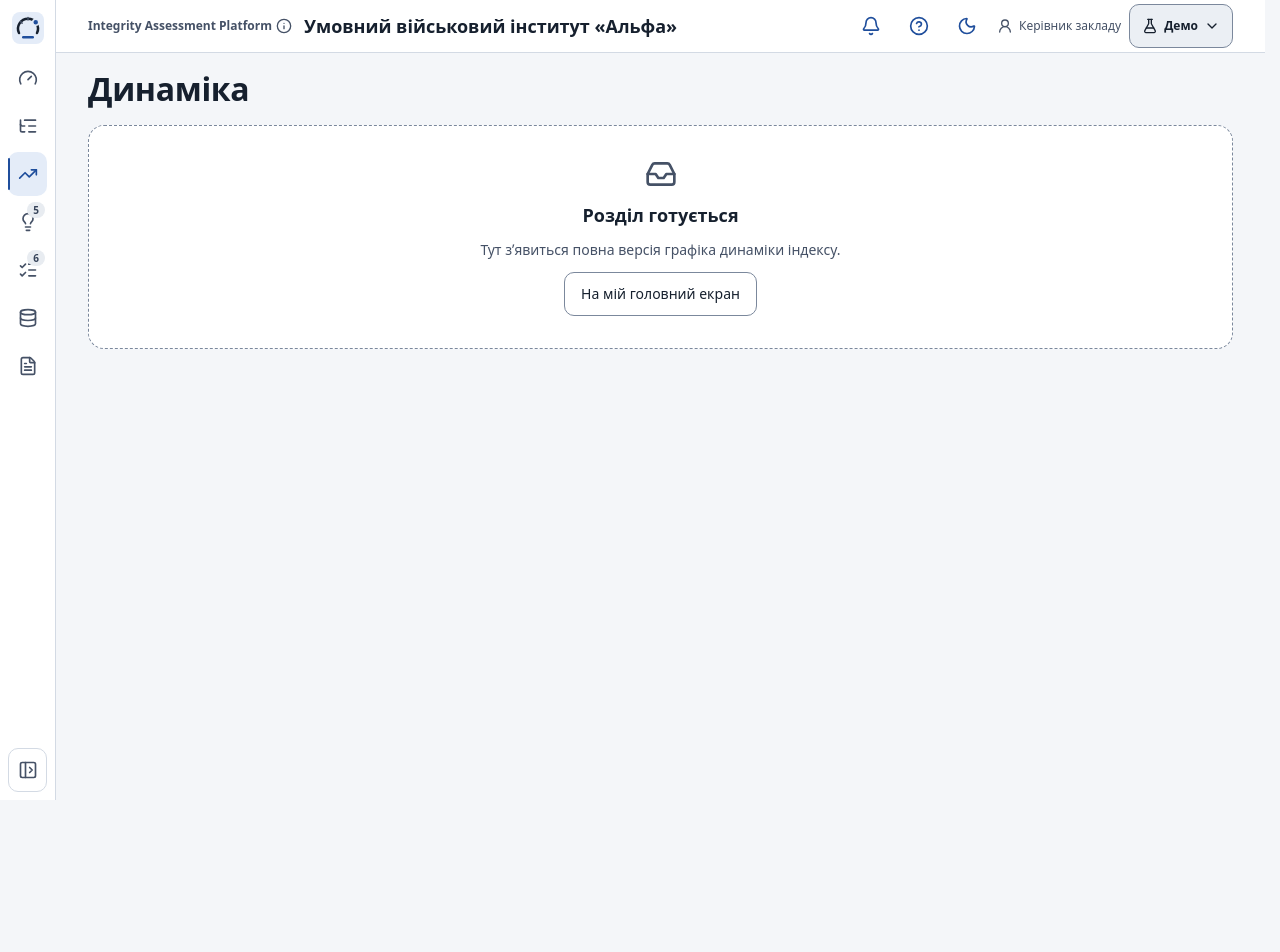
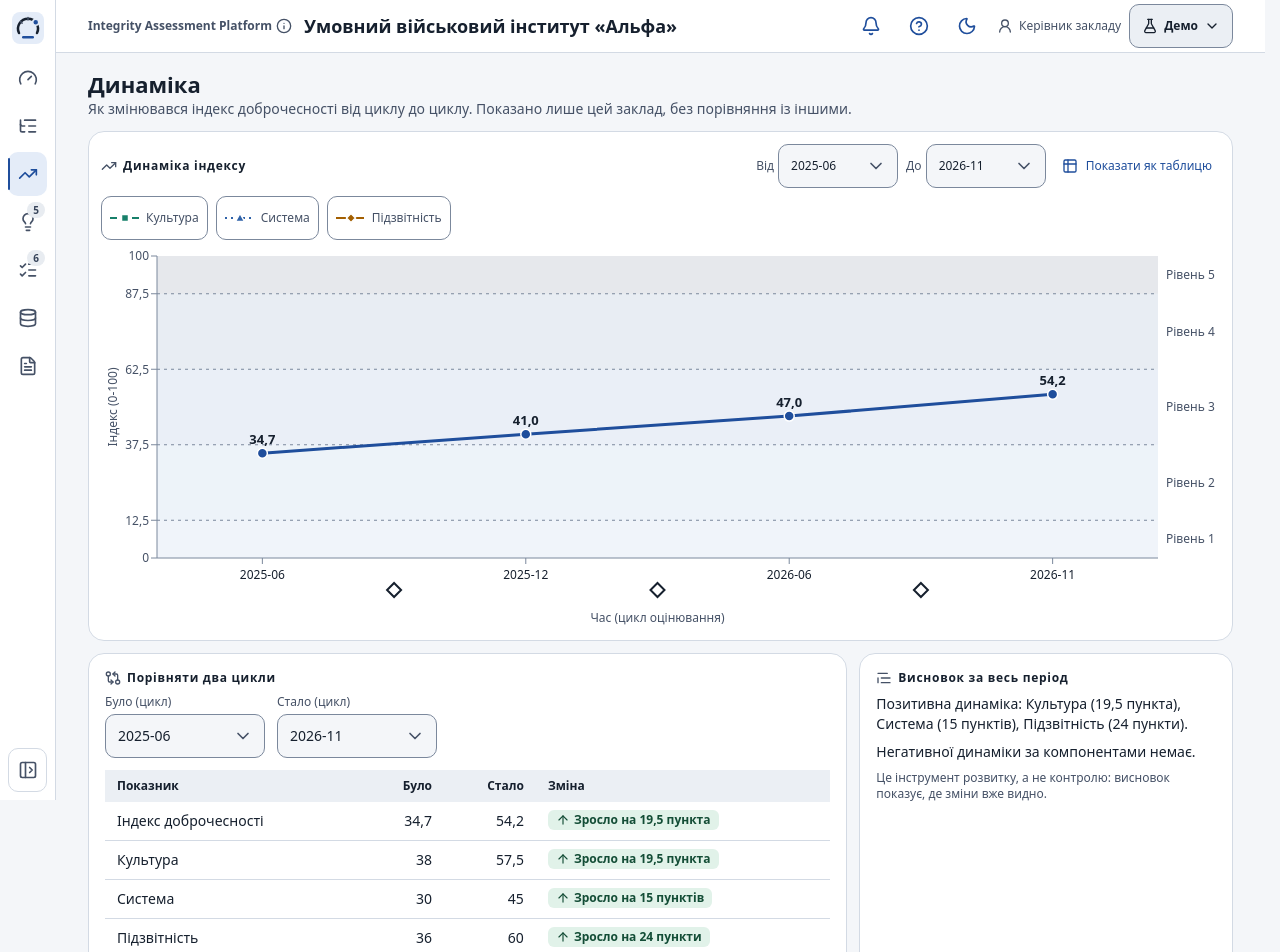
Before and after one commit to caaaaanek/hack-4-bitec, a React (Vite) app in the folder web/: page /trends in a window 1280 px wide. Shown: the top 952 px of the page. Before the commit the page ends 800 px from the top, so only its background shows below. Built offline with nearby package versions, Linux system fonts and the light colour scheme; a web font is replaced by a local one.

Commit message:
feat: trends page

```diff
--- a/web/src/App.tsx
+++ b/web/src/App.tsx
@@ -6,6 +6,7 @@ import { Home } from '@/pages/Home'
 import { Explain } from '@/pages/Explain'
 import { Recommendations } from '@/pages/Recommendations'
 import { Tracker } from '@/pages/Tracker'
+import { Trends } from '@/pages/Trends'
 import { Me } from '@/pages/Me'
 import { Survey } from '@/pages/Survey'
 import { Design } from '@/pages/Design'
@@ -74,15 +75,7 @@ export function App() {
                   }
                 />
                 <Route path="/tracker" element={<Tracker />} />
-                <Route
-                  path="/trends"
-                  element={
-                    <Placeholder
-                      title="Динаміка"
-                      description="Тут зʼявиться повна версія графіка динаміки індексу."
-                    />
-                  }
-                />
+                <Route path="/trends" element={<Trends />} />
                 <Route
                   path="/integrations"
                   element={
--- /dev/null
+++ b/web/src/pages/Trends.tsx
@@ -0,0 +1,164 @@
+import { useState } from 'react'
+import { ArrowDown, ArrowUp, GitCompareArrows, Minus, TextQuote } from 'lucide-react'
+import { Card, Select } from '@/components/ui'
+import { cn } from '@/lib/cn'
+import { fmt, fmtIndex, pointsText } from '@/lib/scoring/methodology'
+import { DIRECTION_WORD, compareCycles, type CompareRow } from '@/lib/trends'
+import { DynamicsPanel } from '@/components/dashboard/DynamicsChart'
+import { useInstitution } from '@/demo/useInstitution'
+
+const ICON = { up: ArrowUp, down: ArrowDown, same: Minus } as const
+const TONE = {
+  up: 'bg-strength-bg text-strength-text',
+  down: 'bg-attention-bg text-attention-text',
+  same: 'bg-neutral-bg text-neutral-text',
+} as const
+
+function DeltaCell({ row }: { row: CompareRow }) {
+  const Icon = ICON[row.direction]
+  return (
+    <span
+      className={cn(
+        'inline-flex items-center gap-1 rounded-sm px-2 py-0.5 text-fine font-semibold whitespace-nowrap',
+        TONE[row.direction],
+      )}
+    >
+      <Icon aria-hidden className="size-3.5" />
+      {row.direction === 'same'
+        ? DIRECTION_WORD.same
+        : `${DIRECTION_WORD[row.direction]} на ${pointsText(row.delta)}`}
+    </span>
+  )
+}
+
+export function Trends() {
+  const inst = useInstitution()
+  const { series, events } = inst
+  const cycles = series.map((p) => p.cycle)
+  const [a, setA] = useState(cycles[0]!)
+  const [b, setB] = useState(cycles[cycles.length - 1]!)
+  const pa = series.find((p) => p.cycle === a)!
+  const pb = series.find((p) => p.cycle === b)!
+  const rows = compareCycles(pa, pb)
+
+  const whole = compareCycles(series[0]!, series[series.length - 1]!).filter(
+    (r) => r.id !== 'index',
+  )
+  const up = whole.filter((r) => r.direction === 'up')
+  const down = whole.filter((r) => r.direction === 'down')
+
+  return (
+    <div data-ready="true" className="flex flex-col gap-3">
+      <div>
+        <h1 className="m-0 text-section">Динаміка</h1>
+        <p className="m-0 text-body text-text-muted">
+          Як змінювався індекс доброчесності від циклу до циклу. Показано лише цей заклад, без
+          порівняння із іншими.
+        </p>
+      </div>
+
+      <DynamicsPanel series={series} events={events} chartClassName="h-[300px] xl:h-[380px]" />
+
+      <div className="grid gap-3 xl:grid-cols-12">
+        <Card as="section" aria-labelledby="cmp-h" className="p-4 md:p-4 xl:col-span-8">
+          <h2 id="cmp-h" className="card-title">
+            <GitCompareArrows aria-hidden />
+            Порівняти два цикли
+          </h2>
+          <div className="mt-2 flex flex-wrap items-end gap-3">
+            <label className="flex flex-col gap-1 text-caption text-text-muted">
+              Було (цикл)
+              <Select value={a} onChange={(e) => setA(e.target.value)} wrapperClassName="w-40">
+                {cycles.map((c) => (
+                  <option key={c} value={c}>
+                    {c}
+                  </option>
+                ))}
+              </Select>
+            </label>
+            <label className="flex flex-col gap-1 text-caption text-text-muted">
+              Стало (цикл)
+              <Select value={b} onChange={(e) => setB(e.target.value)} wrapperClassName="w-40">
+                {cycles.map((c) => (
+                  <option key={c} value={c}>
+                    {c}
+                  </option>
+                ))}
+              </Select>
+            </label>
+          </div>
+          {a === b ? (
+            <p className="m-0 mt-3 text-body text-text-muted">
+              Оберіть два різні цикли, щоб побачити, що змінилося.
+            </p>
+          ) : (
+            <div className="mt-3 overflow-x-auto">
+              <table className="w-full border-collapse text-body">
+                <caption className="sr-only">
+                  Порівняння циклів {a} і {b}
+                </caption>
+                <thead className="bg-surface-muted text-caption">
+                  <tr>
+                    <th scope="col" className="px-3 py-2 text-left">
+                      Показник
+                    </th>
+                    <th scope="col" className="px-3 py-2 text-right">
+                      Було
+                    </th>
+                    <th scope="col" className="px-3 py-2 text-right">
+                      Стало
+                    </th>
+                    <th scope="col" className="px-3 py-2 text-left">
+                      Зміна
+                    </th>
+                  </tr>
+                </thead>
+                <tbody>
+                  {rows.map((r) => (
+                    <tr key={r.id} className="border-b border-border last:border-b-0">
+                      <th scope="row" className="px-3 py-2 text-left font-normal">
+                        {r.label}
+                      </th>
+                      <td className="tabular px-3 py-2 text-right">
+                        {r.id === 'index' ? fmtIndex(r.before) : fmt(r.before)}
+                      </td>
+                      <td className="tabular px-3 py-2 text-right">
+                        {r.id === 'index' ? fmtIndex(r.after) : fmt(r.after)}
+                      </td>
+                      <td className="px-3 py-2">
+                        <DeltaCell row={r} />
+                      </td>
+                    </tr>
+                  ))}
+                </tbody>
+              </table>
+            </div>
+          )}
+          <p className="m-0 mt-2 text-caption text-text-muted">
+            Було: значення в першому циклі. Стало: у другому. Зміна показана в пунктах шкали 0-100.
+          </p>
+        </Card>
+
+        <Card as="section" aria-labelledby="sum-h" className="p-4 md:p-4 xl:col-span-4">
+          <h2 id="sum-h" className="card-title">
+            <TextQuote aria-hidden />
+            Висновок за весь період
+          </h2>
+          <p className="m-0 mt-2 text-body">
+            {up.length > 0
+              ? `Позитивна динаміка: ${up.map((r) => `${r.label} (${pointsText(r.delta)})`).join(', ')}.`
+              : 'Позитивної динаміки за період немає.'}
+          </p>
+          <p className="m-0 mt-2 text-body">
+            {down.length > 0
+              ? `Потребує уваги: ${down.map((r) => `${r.label} (${pointsText(r.delta)})`).join(', ')}.`
+              : 'Негативної динаміки за компонентами немає.'}
+          </p>
+          <p className="m-0 mt-2 text-caption text-text-muted">
+            Це інструмент розвитку, а не контролю: висновок показує, де зміни вже видно.
+          </p>
+        </Card>
+      </div>
+    </div>
+  )
+}
```
Also changed, not shown: 1 other file (tests, documents, lock files or other folders).
